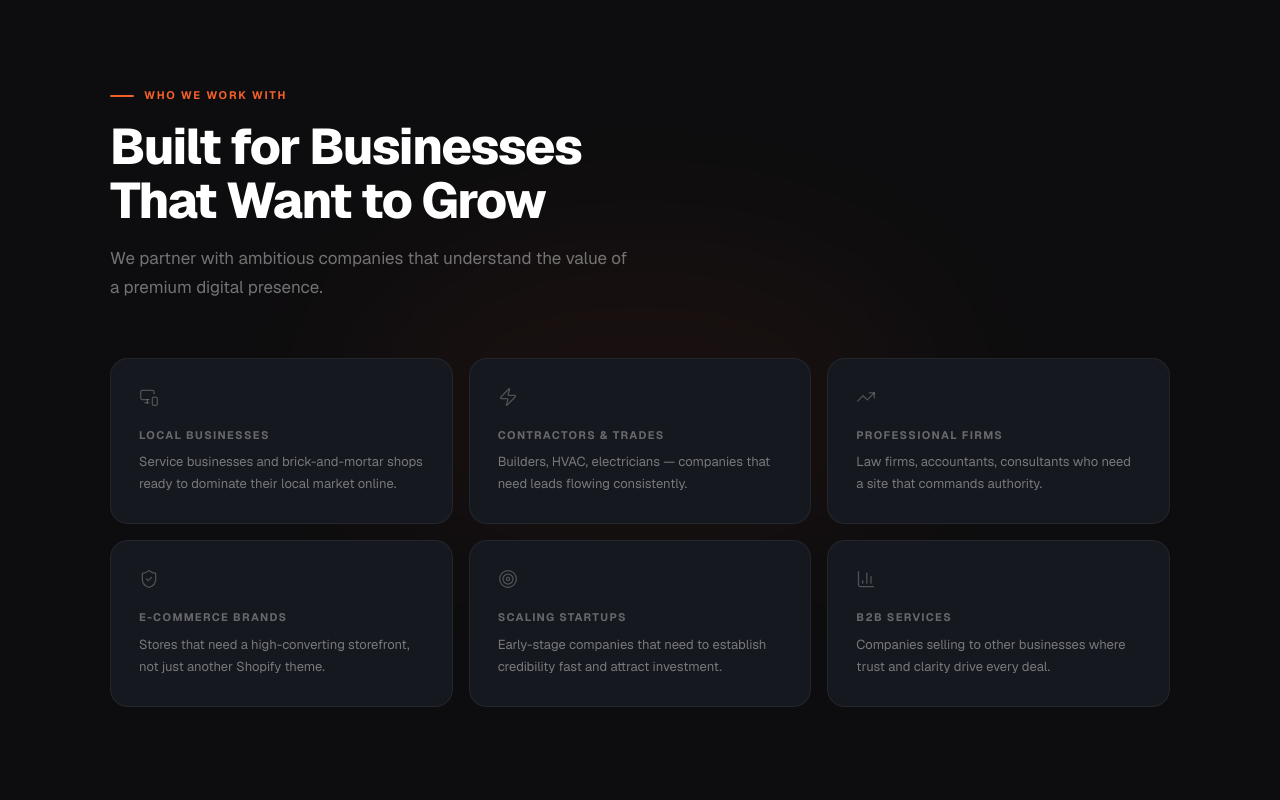
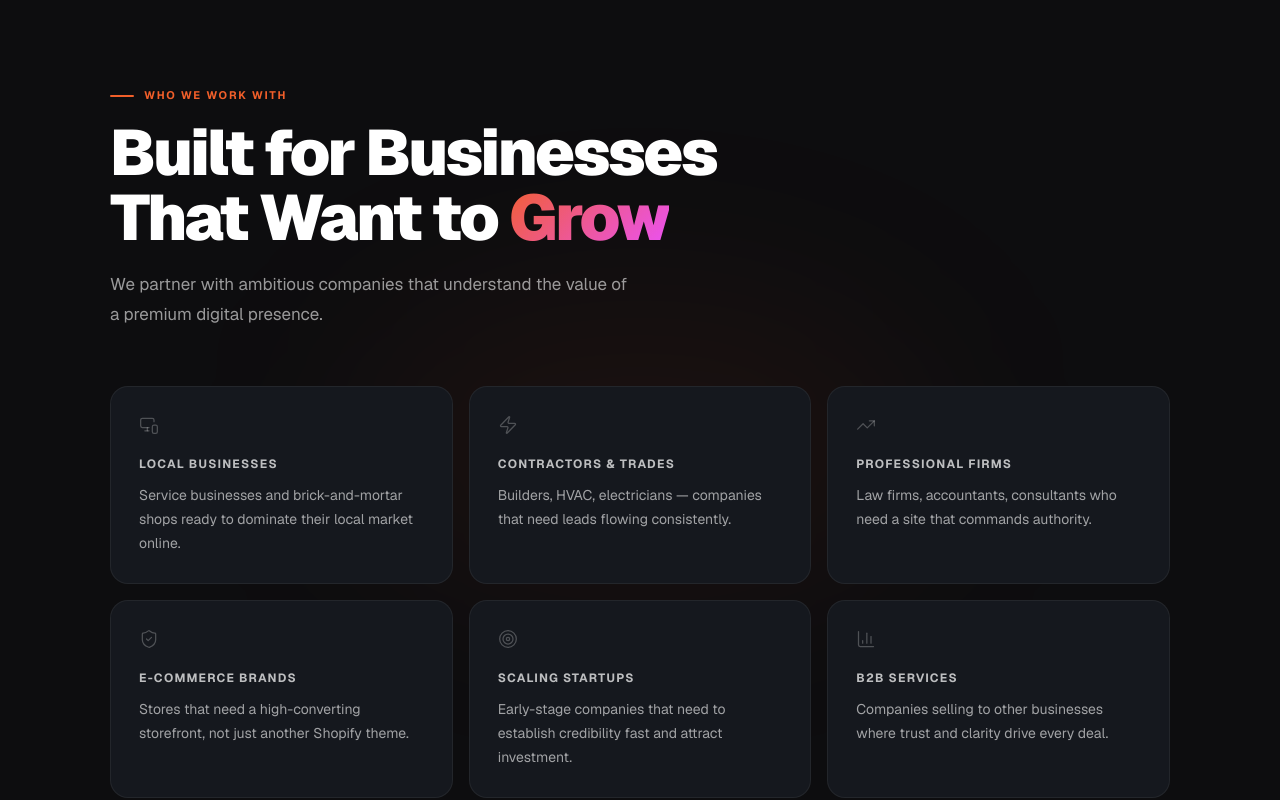
Before and after one commit to creativecowboys/cowboys-site, a Next.js app: page /web-design in a window 1280 px wide. Shown: the part 3200-4000 px from the top of the page. Built offline with nearby package versions, Linux system fonts and the light colour scheme.

Commit message:
Section 4: Pro Max headline with gradient accent + readable card text

```diff
--- a/src/app/web-design/page.tsx
+++ b/src/app/web-design/page.tsx
@@ -573,10 +573,11 @@ export default function WebDesignPage() {
                                         Who We Work With
                                     </span>
                                 </div>
-                                <h2 style={{ fontSize: "clamp(28px, 4.5vw, 50px)", fontWeight: 800, letterSpacing: "-0.03em", color: "#ffffff", margin: "0 0 16px", lineHeight: 1.08, fontFamily: "var(--font-geist-sans, sans-serif)" }}>
-                                    Built for Businesses<br />That Want to Grow
+                                <h2 style={{ fontSize: "clamp(36px, 5.5vw, 64px)", fontWeight: 900, letterSpacing: "-0.04em", color: "#ffffff", margin: "0 0 20px", lineHeight: 1.02, fontFamily: "var(--font-geist-sans, sans-serif)" }}>
+                                    Built for Businesses<br />That Want to{" "}
+                                    <span style={{ background: "linear-gradient(135deg, #F15F2A 0%, #EA51FF 100%)", WebkitBackgroundClip: "text", WebkitTextFillColor: "transparent", backgroundClip: "text" }}>Grow</span>
                                 </h2>
-                                <p style={{ fontSize: "17px", color: "rgba(255,255,255,0.42)", lineHeight: 1.7, maxWidth: "520px", margin: 0, fontFamily: "var(--font-geist-sans, sans-serif)" }}>
+                                <p style={{ fontSize: "17px", color: "rgba(255,255,255,0.58)", lineHeight: 1.75, maxWidth: "520px", margin: 0, fontFamily: "var(--font-geist-sans, sans-serif)" }}>
                                     We partner with ambitious companies that understand the value of a premium digital presence.
                                 </p>
                             </div>
@@ -612,10 +613,10 @@ export default function WebDesignPage() {
                                         style={{ color: "rgba(255,255,255,0.25)", marginBottom: "20px", display: "block" }}
                                         strokeWidth={1.5}
                                     />
-                                    <p style={{ fontSize: "11px", fontWeight: 700, letterSpacing: "0.12em", textTransform: "uppercase", color: "rgba(255,255,255,0.35)", margin: "0 0 8px", fontFamily: "var(--font-geist-sans, sans-serif)" }}>
+                                    <p style={{ fontSize: "12px", fontWeight: 700, letterSpacing: "0.10em", textTransform: "uppercase", color: "rgba(255,255,255,0.72)", margin: "0 0 10px", fontFamily: "var(--font-geist-sans, sans-serif)" }}>
                                         {title}
                                     </p>
-                                    <p style={{ fontSize: "13px", lineHeight: 1.7, color: "rgba(255,255,255,0.42)", margin: 0, fontFamily: "var(--font-geist-sans, sans-serif)" }}>
+                                    <p style={{ fontSize: "14px", lineHeight: 1.72, color: "rgba(255,255,255,0.60)", margin: 0, fontFamily: "var(--font-geist-sans, sans-serif)" }}>
                                         {desc}
                                     </p>
                                 </motion.div>
```
